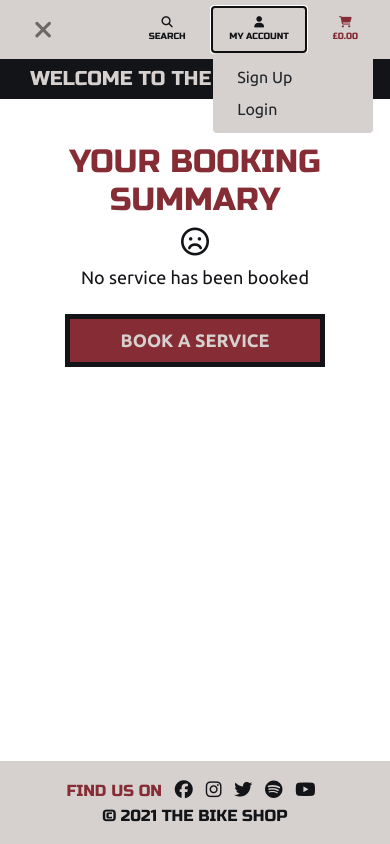
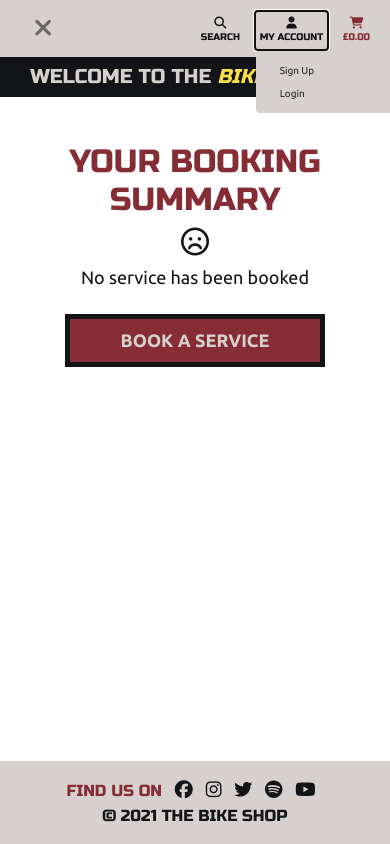
Before and after one commit to liamwalsh1980/Milestone-Project-4, a Django app: page /book/ in a window 390 px wide, after a click on "MY ACCOUNT". Run offline with Django 4.2, Linux system fonts and the light colour scheme; some libraries are stand-ins or nearby versions.

Commit message:
Updated css for navbar on mobile and added Home page link for mobile and tablet

```diff
--- a/static/css/base.css
+++ b/static/css/base.css
@@ -627,11 +627,11 @@ footer {
     }
 }
 
-@media (min-width: 501px) and (max-width: 991px) {
+/* @media (min-width: 501px) and (max-width: 991px) {
     .ipad-mt {
         margin-top: 20px;
     }
-}
+} */
 
 /* Mobile navbar with icons resized */
 
@@ -645,62 +645,43 @@ footer {
     ul {
         margin: 0;
     }
-}
-
-@media (max-width: 500px) {
+    .nav-link {
+        padding: 4px;
+        margin-top: 4px;
+    }
     .navbar-size {
-        font-size: 12px;
+        font-size: 0.6rem
+    }
+    .dropdown-menu.border-0.background-navbar.prods {
+        font-size: 10px;
     }
 }
 
 @media (max-width: 425px) {
-    .navbar-size {
-        font-size: 11px;
-    }
-
     h4.logo-font.banner {
         font-size: 22px;
     }
 }
 
-@media (max-width: 410px) {
-    .navbar-size {
-        font-size: 10px;
-    }
-}
-
 @media (max-width: 400px) {
-
     h4.logo-font.banner {
         font-size: 20px;
-    }
-    .navbar-size {
-        font-size: 9px;
     }
 }
 
 @media (max-width: 370px) {
-    .navbar-size {
-        font-size: 8px;
-    }
     h4.logo-font.banner {
         font-size: 18px;
     }
 }
 
 @media (max-width: 350px) {
-    .navbar-size {
-        font-size: 7px;
-    }
     h4.logo-font.banner {
         font-size: 16px;
     }
 }
 
 @media (max-width: 330px) {
-    .navbar-size {
-        font-size: 6px;
-    }
     h4.logo-font.banner {
         font-size: 16px;
     }
@@ -708,11 +689,23 @@ footer {
 
 @media (max-width: 320px) {
     .navbar-size {
-        font-size: 5px;
+        font-size: 0.6rem
     }
     h4.logo-font.banner {
         font-size: 16px;
     }
 }
 
+@media (max-width: 304px) {
+    .navbar-size {
+        font-size: 0.4rem
+    }
+    h4.logo-font.banner {
+        font-size: 12px;
+    }
+    .dropdown-menu.border-0.background-navbar.prods {
+        font-size: 7px;
+    }
+}
+
 /* END OF CSS */
--- a/templates/includes/main-nav.html
+++ b/templates/includes/main-nav.html
@@ -1,5 +1,10 @@
 <div class="collapse navbar-collapse" id="main-nav">
     <ul class="navbar-nav w-auto mx-auto">
+        <li class="nav-item d-block d-lg-none">
+            <a class="logo-font font-weight-bold nav-link text-black mr-5" href="{% url 'home' %}" id="home-link">
+                Home
+            </a>
+        </li>
         <li class="nav-item dropdown mr-3">
             <a class="font-weight-bold nav-link text-black mr-5 text-hover" href="#" id="all-products-link" data-toggle="dropdown" aria-haspopup="true" aria-expanded="false">
                 All Products
--- a/templates/includes/mobile-top-header.html
+++ b/templates/includes/mobile-top-header.html
@@ -28,7 +28,7 @@
               <p class="my-0">My Account</p>
           </div>
       </a>
-      <div class="dropdown-menu border-0 background-navbar " aria-labelledby="user-options">
+      <div class="dropdown-menu border-0 background-navbar prods" aria-labelledby="user-options">
           {% if request.user.is_authenticated %}
               {% if request.user.is_superuser %}
                   <a href="{% url 'add_product' %}" class="dropdown-item">Product Management</a>
```
